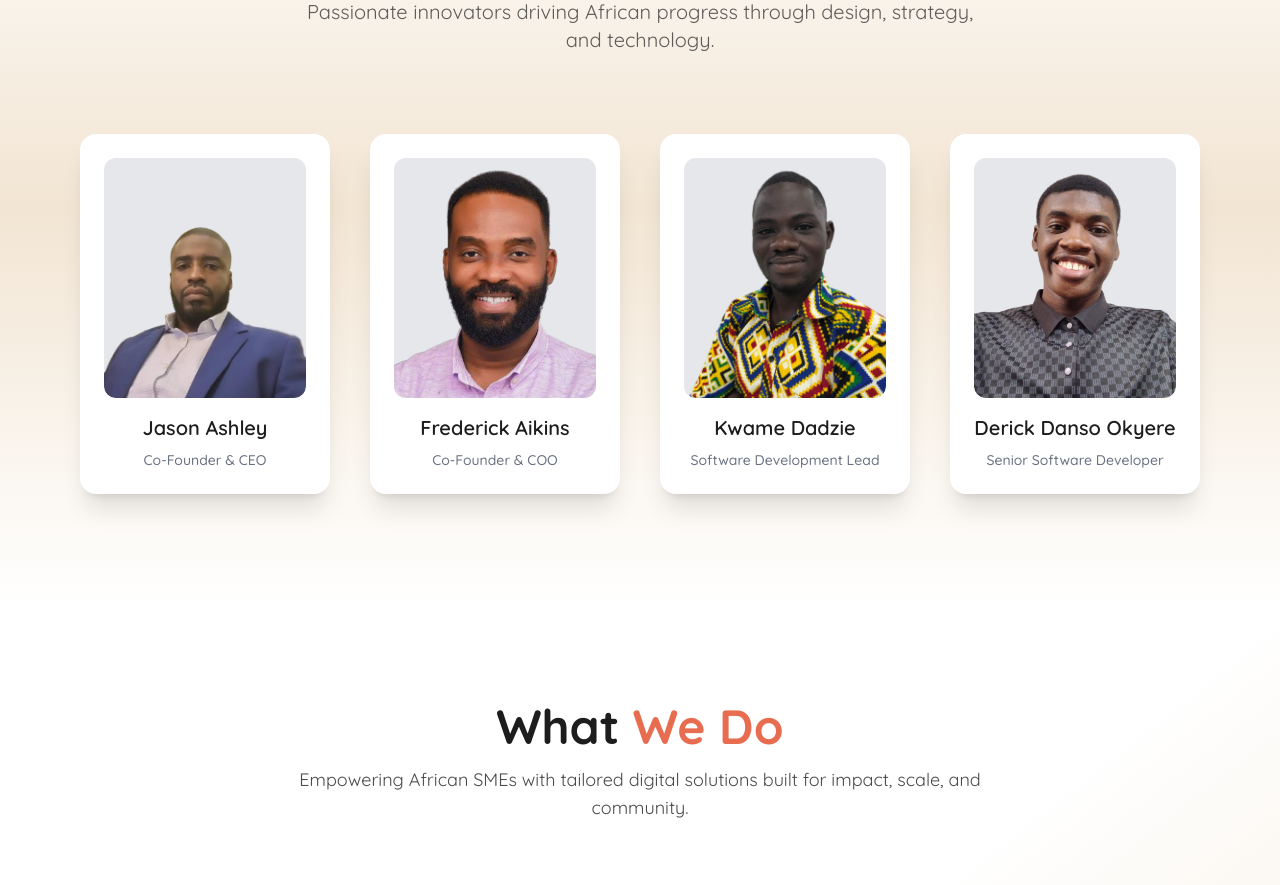
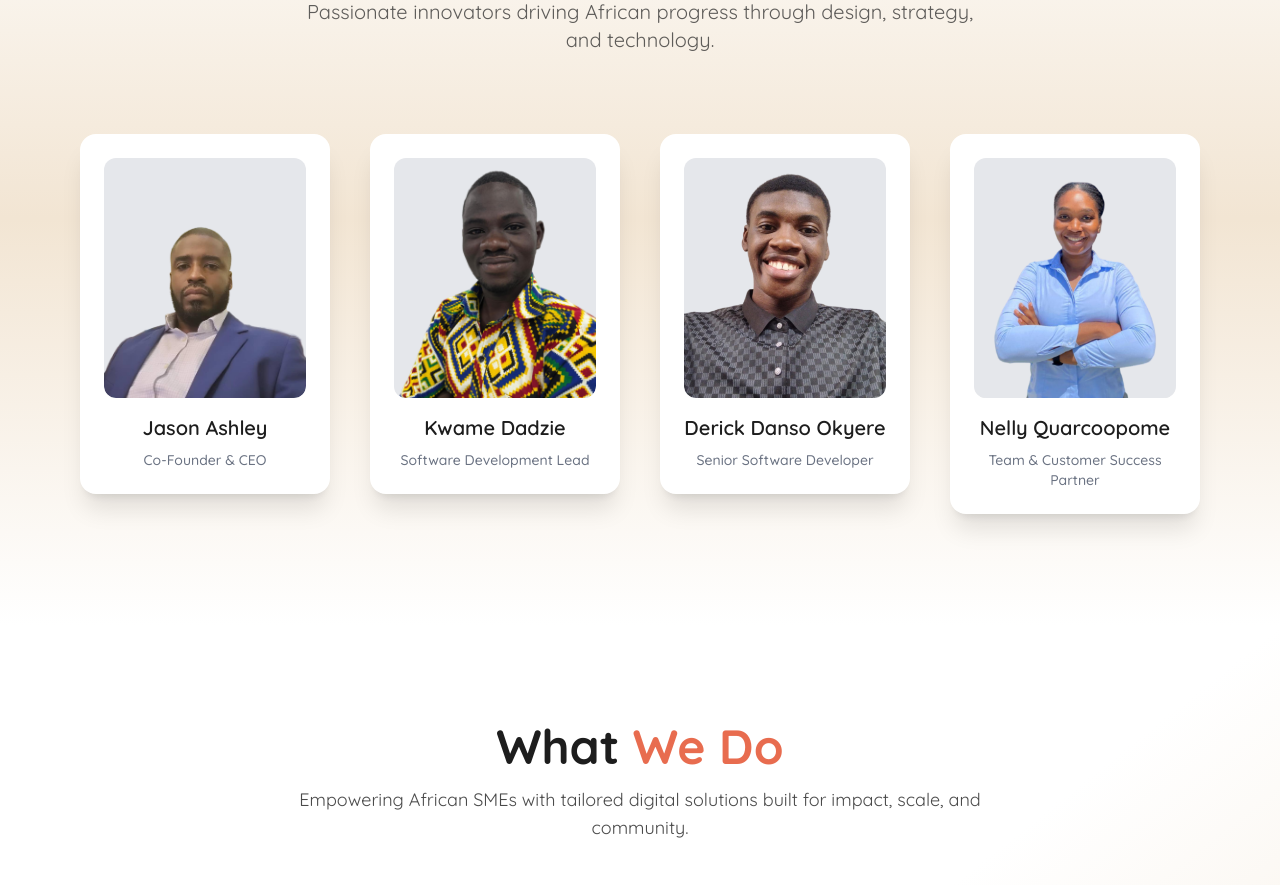
Before and after one commit to kwabak/kwabak-website, a React (Vite) app: page / in a window 1280 px wide. Shown: the part 3700-4585 px from the top of the page. Built offline with nearby package versions, Linux system fonts and the light colour scheme; no server answers.

Commit message:
Refactor code structure for improved readability and maintainability

```diff
--- a/src/components/MeetTheTeam.jsx
+++ b/src/components/MeetTheTeam.jsx
@@ -4,7 +4,8 @@ import { motion } from "framer-motion";
 import Image1 from "../assets/derick_prev_ui.png";
 import Image2 from "../assets/jason_prev_ui.png";
 import Image3 from "../assets/emma_prev_ui.png";
-import Image4 from "../assets/fred_prev_ui.png";
+// import Image4 from "../assets/fred_prev_ui.png";
+import Image5 from "../assets/nelly_prev_ui.png";
 
 const teamMembers = [
   {
@@ -12,11 +13,11 @@ const teamMembers = [
     title: "Co-Founder & CEO",
     image: Image2,
   },
-  {
-    name: "Frederick Aikins",
-    title: "Co-Founder & COO",
-    image: Image4,
-  },
+  // {
+  //   name: "Frederick Aikins",
+  //   title: "Co-Founder & COO",
+  //   image: Image4,
+  // },
   {
     name: "Kwame Dadzie",
     title: "Software Development Lead",
@@ -27,6 +28,11 @@ const teamMembers = [
     title: "Senior Software Developer",
     image: Image1,
   },
+  {
+    name: "Nelly Quarcoopome",
+    title: "Team & Customer Success Partner",
+    image: Image5,
+  }
 ];
 
 const MeetTheTeam = () => {
```
Also changed, not shown: src/assets/nelly_prev_ui.png (added).
